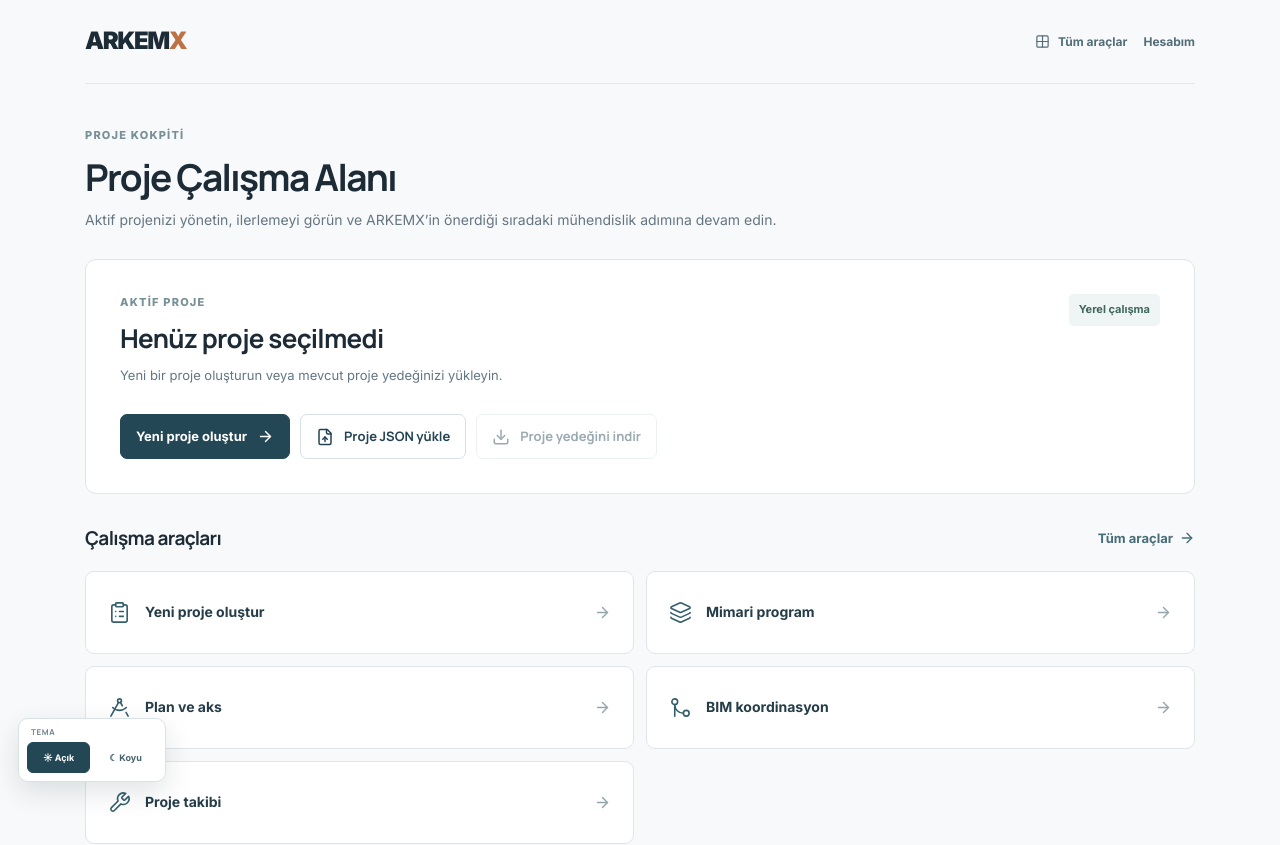
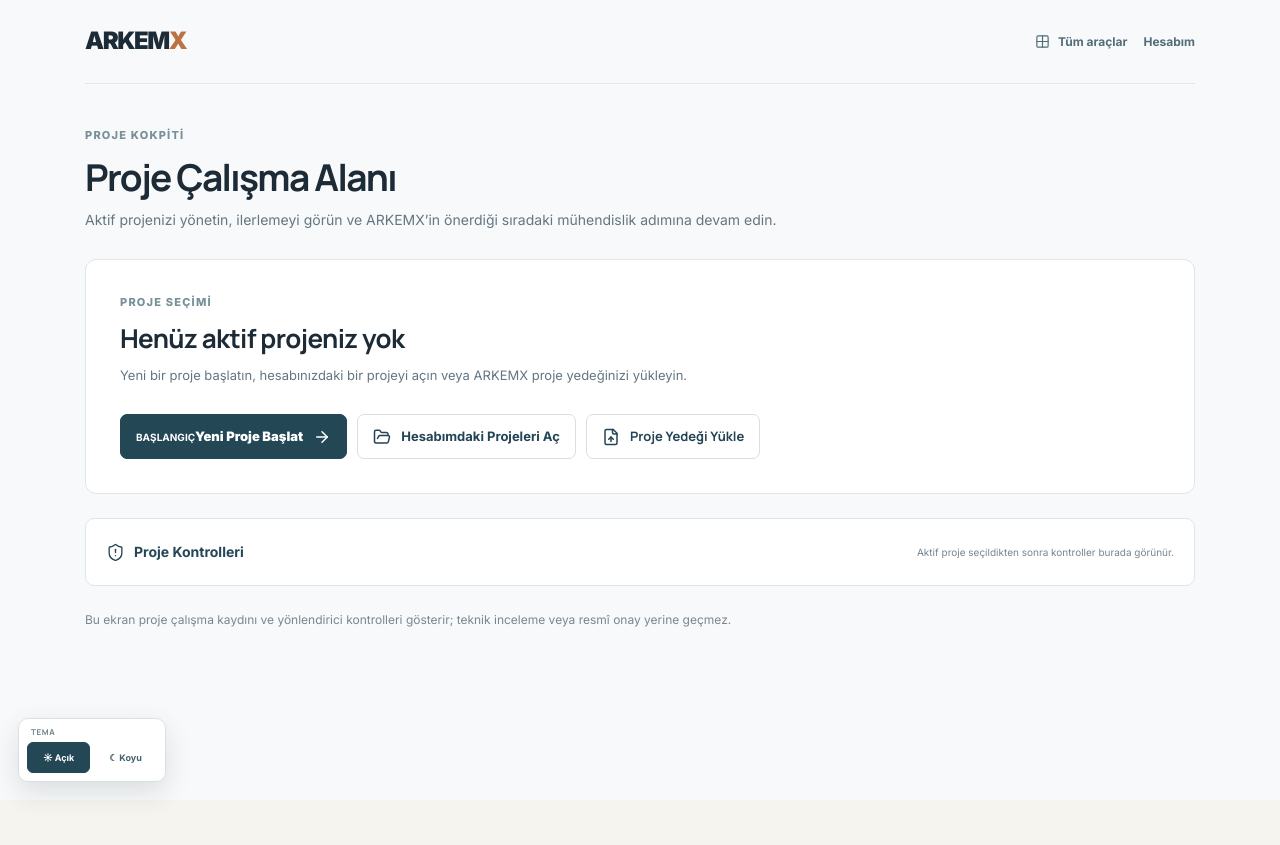
Before and after one commit to BuseIbsiroglu0637/arkemx-core-v1, a Next.js app: page /dijital-proje-merkezi in a window 1280 px wide. Shown: the top 845 px of the page. After the commit the page ends 800 px from the top, so only its background shows below. Built offline with nearby package versions, Linux system fonts and the light colour scheme.

Commit message:
refactor(workspace): proje kokpitini yolculuk ve sonraki adım odaklı yap

```diff
--- a/app/components/SimpleProjectCenter.tsx
+++ b/app/components/SimpleProjectCenter.tsx
@@ -3,33 +3,43 @@
 import Link from "next/link";
 import { useRef, useState } from "react";
 import {
-  ArrowRight, ClipboardList, Download, DraftingCompass,
-  FileUp, GitMerge, Layers3, ShieldAlert, Trash2, Wrench, X,
+  ArrowRight, Check, Download, FileUp, FolderOpen,
+  MoreHorizontal, ShieldAlert, Trash2, X,
 } from "lucide-react";
 import { downloadTextFile } from "../lib/engineering";
-import { deriveProjectJourneyState, useProjectKernel } from "./ProjectKernel";
+import { PROJECT_JOURNEY, deriveProjectJourneyState, useProjectKernel } from "./ProjectKernel";
 import { DigitalProjectHub } from "./DigitalProjectHub";
 
-const quickTools = [
-  { label: "Yeni proje oluştur", href: "/proje-baslat", Icon: ClipboardList },
-  { label: "Mimari program", href: "/mimari-program-studyosu", Icon: Layers3 },
-  { label: "Plan ve aks", href: "/plan-ve-aks", Icon: DraftingCompass },
-  { label: "BIM koordinasyon", href: "/bim-koordinasyon", Icon: GitMerge },
-  { label: "Proje takibi", href: "/proje-takibi", Icon: Wrench },
-] as const;
+const journeyDescriptions: Record<(typeof PROJECT_JOURNEY)[number]["short"], string> = {
+  Brief: "Proje hedefini ve temel ihtiyacı netleştirin.",
+  Arazi: "Konum, parsel ve saha verilerini doğrulayın.",
+  Mimari: "Alan programını ve plan kararlarını geliştirin.",
+  Sistem: "Taşıyıcı sistem ve yöntem kararını netleştirin.",
+  Koordinasyon: "Mühendislik disiplinlerini ortak modelde koordine edin.",
+  Planlama: "Süre, maliyet ve proje takibini yönetin.",
+  Teslim: "Kontrolleri tamamlayın ve dijital teslim paketini hazırlayın.",
+};
 
 export function SimpleProjectCenter() {
-  const { project, thread, importProject, clearLocalProject } = useProjectKernel();
+  const { project, thread, importProject, clearLocalProject, persistence } = useProjectKernel();
   const fileRef = useRef<HTMLInputElement>(null);
   const [notice, setNotice] = useState("");
   const [deleteOpen, setDeleteOpen] = useState(false);
   const [deleteBusy, setDeleteBusy] = useState(false);
+  const [operationsOpen, setOperationsOpen] = useState(false);
   const hasProject = Object.keys(project.modules).length > 0;
   const journeyState = deriveProjectJourneyState(thread);
+  const completedCount = journeyState.completed.filter(Boolean).length;
+  const remainingCount = Math.max(0, PROJECT_JOURNEY.length - completedCount);
   const journeyNextAction = {
-    label: journeyState.nextStep.label,
+    label: journeyState.allComplete ? "Teslim kontrollerini gözden geçir" : journeyState.nextStep.label,
     route: journeyState.nextStep.href,
   };
+  const storageLabel = persistence.state === "loading"
+    ? "Çalışma kaydı kontrol ediliyor"
+    : persistence.state === "unavailable"
+      ? "Yerel kayıt kullanılamıyor"
+      : "Bu cihazda kayıtlı";
   const projectType = (() => {
     const decision = project.modules["decision-assistant"];
     if (!decision || typeof decision !== "object" || Array.isArray(decision)) return "";
@@ -51,10 +61,10 @@
       const data: unknown = JSON.parse(await file.text());
       const accepted = importProject(data);
       setNotice(accepted
-        ? "Proje yüklendi. Proje adı ve bağlı veri alanlarını kontrol edin."
-        : "Bu dosya tam ARKEMX proje yedeği değil. Proje JSON dosyasını seçin.");
+        ? "Proje yedeği yüklendi. Proje adı ve bağlı veri alanlarını kontrol edin."
+        : "Bu dosya tam ARKEMX proje yedeği değil. ARKEMX proje JSON dosyasını seçin.");
     } catch {
-      setNotice("Dosya okunamadı. Geçerli bir proje JSON dosyası seçin.");
+      setNotice("Dosya okunamadı. Geçerli bir ARKEMX proje yedeği seçin.");
     }
     if (fileRef.current) fileRef.current.value = "";
   }
@@ -66,13 +76,15 @@
       JSON.stringify(project, null, 2),
       "application/json",
     );
-    setNotice("Tam proje JSON yedeği indirildi.");
+    setNotice("Tam proje yedeği indirildi.");
+    setOperationsOpen(false);
   }
 
   function removeLocalWorkingCopy() {
     clearLocalProject();
     setDeleteOpen(false);
-    setNotice("Bu tarayıcıdaki yerel çalışma kaydı silindi. Hesabınıza kaydedilmiş proje etkilenmedi.");
+    setOperationsOpen(false);
+    setNotice("Bu tarayıcıdaki çalışma kaydı silindi. Hesabınıza kaydedilmiş proje etkilenmedi.");
   }
 
   async function removeEverywhere() {
@@ -90,7 +102,8 @@
       }
       clearLocalProject();
       setDeleteOpen(false);
-      setNotice("Proje hem bu tarayıcıdaki yerel çalışma alanından hem de hesabınızdaki proje listesinden silindi.");
+      setOperationsOpen(false);
+      setNotice("Proje hem bu tarayıcıdaki çalışma alanından hem de hesabınızdaki proje listesinden silindi.");
     } catch {
       setNotice("Hesap servisine ulaşılamadı. Yerel çalışma kaydı korunuyor.");
     } finally {
@@ -99,84 +112,158 @@
   }
 
   return <div className="arx-center-content">
-    <section className="arx-center-project" aria-label="Aktif proje">
+    <section className={`arx-center-project ${hasProject ? "has-project" : "is-empty"}`} aria-label="Aktif proje">
       <div className="arx-center-project-heading">
         <div>
-          <span>AKTİF PROJE</span>
-          <h2>{hasProject ? project.name : "Henüz proje seçilmedi"}</h2>
+          <span>{hasProject ? "AKTİF PROJE" : "PROJE SEÇİMİ"}</span>
+          <h2>{hasProject ? project.name : "Henüz aktif projeniz yok"}</h2>
           <p>{hasProject
             ? `${project.id} · ${project.revision} · ${project.phase}`
-            : "Yeni bir proje oluşturun veya mevcut proje yedeğinizi yükleyin."}</p>
-          {hasProject && projectType ? <small className="arx-center-project-type">Proje türü: {projectType}</small> : null}
+            : "Yeni bir proje başlatın, hesabınızdaki bir projeyi açın veya ARKEMX proje yedeğinizi yükleyin."}</p>
+          {hasProject && projectType ? <small className="arx-center-project-type">{projectType}</small> : null}
         </div>
-        <span className="arx-center-storage">Yerel çalışma</span>
+        {hasProject ? <span className={`arx-center-storage is-${persistence.state}`}><i aria-hidden="true"></i>{storageLabel}</span> : null}
       </div>
+
       <div className="arx-center-actions">
         <Link className="arx-center-primary" href={hasProject ? journeyNextAction.route : "/proje-baslat"}>
-          {hasProject ? "Sonraki çalışmaya geç" : "Yeni proje oluştur"} <ArrowRight size={17} aria-hidden="true" />
+          <span>
+            <small>{hasProject ? "SIRADAKİ ADIM" : "BAŞLANGIÇ"}</small>
+            <b>{hasProject ? journeyNextAction.label : "Yeni Proje Başlat"}</b>
+          </span>
+          <ArrowRight size={18} aria-hidden="true" />
         </Link>
-        <button type="button" onClick={() => fileRef.current?.click()}>
-          <FileUp size={18} aria-hidden="true" /> Proje JSON yükle
-        </button>
-        <button type="button" onClick={exportProject} disabled={!hasProject}
-          title={!hasProject ? "Yedek indirmek için önce bir proje oluşturun veya yükleyin." : "Bütün proje modüllerini içeren JSON yedeği"}>
-          <Download size={18} aria-hidden="true" /> Proje yedeğini indir
-        </button>
-        {hasProject ? <button type="button" className="arx-center-delete-trigger" onClick={() => setDeleteOpen((value) => !value)}>
-          <Trash2 size={17} aria-hidden="true" /> Aktif projeyi sil
+
+        {!hasProject ? <Link href="/hesabim">
+          <FolderOpen size={18} aria-hidden="true" /> Hesabımdaki Projeleri Aç
+        </Link> : null}
+
+        {!hasProject ? <button type="button" onClick={() => fileRef.current?.click()}>
+          <FileUp size={18} aria-hidden="true" /> Proje Yedeği Yükle
         </button> : null}
+
+        {hasProject ? <div className="arx-center-more-wrap">
+          <button type="button" className="arx-center-more-trigger" aria-expanded={operationsOpen}
+            onClick={() => { setOperationsOpen((value) => !value); setDeleteOpen(false); }}>
+            <MoreHorizontal size={19} aria-hidden="true" /> Proje işlemleri
+          </button>
+          {operationsOpen ? <div className="arx-center-more-menu">
+            <button type="button" onClick={() => fileRef.current?.click()}><FileUp size={16} aria-hidden="true" /> Başka yedek yükle</button>
+            <button type="button" onClick={exportProject}><Download size={16} aria-hidden="true" /> Proje yedeğini indir</button>
+            <button type="button" className="danger" onClick={() => setDeleteOpen(true)}><Trash2 size={16} aria-hidden="true" /> Aktif projeyi sil</button>
+          </div> : null}
+        </div> : null}
+
         <input ref={fileRef} type="file" accept=".json,application/json"
-          className="sr-only" aria-label="ARKEMX proje JSON dosyası seç"
+          className="sr-only" aria-label="ARKEMX proje yedeği seç"
           onChange={(event) => { void loadProject(event.target.files?.[0]); }} />
       </div>
+
       {deleteOpen && hasProject ? <section className="arx-center-delete-panel" aria-label="Aktif projeyi silme seçenekleri">
         <div>
           <span>PROJEYİ SİL</span>
           <b>{project.name}</b>
           <small>{project.id} · {project.revision}</small>
-          <p>Bu işlem proje modüllerindeki mevcut çalışmayı kaldırır. Önce yedek indirmek isterseniz yukarıdaki “Proje yedeğini indir” düğmesini kullanın.</p>
+          <p>Bu işlem proje modüllerindeki mevcut çalışmayı kaldırır. Önce yedek indirmek isterseniz “Proje yedeğini indir” işlemini kullanın.</p>
         </div>
         <div className="arx-center-delete-actions">
           <article>
-            <button type="button" onClick={removeLocalWorkingCopy} disabled={deleteBusy}>Bu tarayıcıdaki çalışma kaydını sil</button>
+            <button type="button" onClick={removeLocalWorkingCopy} disabled={deleteBusy}>Yalnız bu cihazdaki kaydı sil</button>
             <small>Hesabınıza kaydedilmiş proje etkilenmez.</small>
           </article>
           <article>
             <button type="button" className="danger" onClick={() => { void removeEverywhere(); }} disabled={deleteBusy}>
               {deleteBusy ? "Siliniyor…" : "Projeyi her yerden sil"}
             </button>
-            <small>Hem bu tarayıcıdaki çalışma hem de hesabınızdaki proje kaydı silinir.</small>
+            <small>Bu cihazdaki çalışma ve hesabınızdaki proje kaydı silinir.</small>
           </article>
           <button type="button" className="cancel icon-only" onClick={() => setDeleteOpen(false)} disabled={deleteBusy} aria-label="Silme panelini kapat" title="Kapat"><X size={17} aria-hidden="true" /></button>
         </div>
       </section> : null}
+
       {notice && <p className="arx-center-notice" role="status" aria-live="polite">{notice}</p>}
     </section>
 
-    {hasProject && <section className="arx-center-overview" aria-label="Proje özeti">
-      <article><span>Bağlı veri alanı</span><strong>{thread.metrics.activeCount} / {thread.metrics.totalCount}</strong></article>
-      <article><span>Kontrol gerektiren konu</span><strong>{thread.issues.length}</strong></article>
-      <article><span>Sıradaki çalışma</span><strong className="arx-center-next">{journeyNextAction.label}</strong></article>
-    </section>}
+    {hasProject ? <>
+      <section className="arx-center-journey" aria-labelledby="arx-center-journey-title">
+        <div className="arx-center-section-heading">
+          <div>
+            <span>PROJE YOLCULUĞU</span>
+            <h2 id="arx-center-journey-title">Neredeyiz?</h2>
+          </div>
+          <small>{completedCount} / {PROJECT_JOURNEY.length} adım tamamlandı</small>
+        </div>
+        <div className="arx-center-journey-track">
+          {PROJECT_JOURNEY.map((step, index) => {
+            const done = journeyState.completed[index];
+            const current = index === journeyState.currentIndex && !journeyState.allComplete;
+            const state = done ? "done" : current ? "current" : "upcoming";
+            return <Link key={step.short} href={step.href} className={`arx-center-journey-step is-${state}`}
+              aria-current={current ? "step" : undefined}>
+              <i aria-hidden="true">{done ? <Check size={13} strokeWidth={2.4} /> : index + 1}</i>
+              <span><b>{step.short}</b><small>{done ? "Tamamlandı" : current ? "Şu an buradasın" : "Henüz başlanmadı"}</small></span>
+            </Link>;
+          })}
+        </div>
+      </section>
 
-    <section className="arx-center-tool-section" aria-labelledby="arx-center-tools-title">
-      <div className="arx-center-section-heading">
-        <h2 id="arx-center-tools-title">Çalışma araçları</h2>
-        <Link href="/">Tüm araçlar <ArrowRight size={16} aria-hidden="true" /></Link>
-      </div>
-      <div className="arx-center-tool-grid">
-        {quickTools.map(({ label, href, Icon }) => <Link key={label} className="arx-center-tool" href={href}>
-          <Icon size={23} strokeWidth={1.7} aria-hidden="true" />
-          <strong>{label}</strong>
-          <ArrowRight size={17} aria-hidden="true" />
-        </Link>)}
-      </div>
-    </section>
+      <section className="arx-center-overview" aria-label="Proje özeti">
+        <article><span>Proje ilerlemesi</span><strong>{completedCount} / {PROJECT_JOURNEY.length}</strong><small>tamamlanan ana adım</small></article>
+        <article><span>Açık konu</span><strong className={thread.issues.length ? "watch" : "good"}>{thread.issues.length}</strong><small>kontrol bekleyen kayıt</small></article>
+        <article><span>Veri hazırlığı</span><strong>%{thread.metrics.readiness}</strong><small>bağlı proje verisi</small></article>
+      </section>
 
-    <details className="arx-center-advanced">
-      <summary><span><ShieldAlert size={19} strokeWidth={1.7} aria-hidden="true" /> Ayrıntılı proje kontrolleri</span><small>Eksik adımlar, açık konular ve teslim hazırlığı</small></summary>
+      {thread.issues.length > 0 ? <section className={`arx-center-issue-banner ${thread.metrics.critical > 0 ? "is-critical" : ""}`} aria-label="Kontrol bekleyen konular">
+        <ShieldAlert size={19} strokeWidth={1.8} aria-hidden="true" />
+        <div>
+          <b>{thread.issues.length} konu işlem bekliyor</b>
+          <small>{thread.metrics.critical > 0 ? `${thread.metrics.critical} kritik kayıt öncelikli olarak gözden geçirilmeli.` : "Ayrıntılı proje kontrollerinden eksik ve açık konuları inceleyebilirsiniz."}</small>
+        </div>
+        <button type="button" onClick={() => document.getElementById("arx-project-controls")?.setAttribute("open", "")}>Kontrolleri aç</button>
+      </section> : null}
+
+      <section className="arx-center-next-work" aria-labelledby="arx-center-next-title">
+        <div>
+          <span>SIRADAKİ ADIM</span>
+          <h2 id="arx-center-next-title">{journeyNextAction.label}</h2>
+          <p>{journeyDescriptions[journeyState.nextStep.short]}</p>
+        </div>
+        <Link href={journeyNextAction.route}>Çalışmaya Devam Et <ArrowRight size={17} aria-hidden="true" /></Link>
+      </section>
+
+      <section className="arx-center-step-section" aria-labelledby="arx-center-steps-title">
+        <div className="arx-center-section-heading">
+          <div>
+            <span>PROJE ADIMLARI</span>
+            <h2 id="arx-center-steps-title">Çalışma akışı</h2>
+          </div>
+          <small>Her adım aynı proje kaydını kullanır.</small>
+        </div>
+        <div className="arx-center-step-grid">
+          {PROJECT_JOURNEY.map((step, index) => {
+            const done = journeyState.completed[index];
+            const current = index === journeyState.currentIndex && !journeyState.allComplete;
+            return <Link key={step.short} href={step.href} className={`arx-center-step-card ${done ? "is-done" : current ? "is-current" : ""}`}>
+              <span>{String(index + 1).padStart(2, "0")} / {step.short.toUpperCase()}</span>
+              <b>{step.label}</b>
+              <p>{journeyDescriptions[step.short]}</p>
+              <small>{done ? "Tamamlandı ✓" : current ? "Devam et →" : "Henüz başlanmadı"}</small>
+            </Link>;
+          })}
+        </div>
+      </section>
+    </> : null}
+
+    <details id="arx-project-controls" className="arx-center-advanced">
+      <summary>
+        <span><ShieldAlert size={19} strokeWidth={1.7} aria-hidden="true" /> Proje Kontrolleri</span>
+        <small>{hasProject
+          ? `${thread.issues.length} açık konu · ${remainingCount} eksik adım · ${journeyState.allComplete ? "Teslim akışı tamamlandı" : "Teslim henüz hazır değil"}`
+          : "Aktif proje seçildikten sonra kontroller burada görünür."}</small>
+      </summary>
       <div className="arx-center-advanced-content"><DigitalProjectHub simple /></div>
     </details>
-    <p className="arx-center-boundary">Bu ekran proje çalışma kaydını gösterir; teknik inceleme veya resmî onay yerine geçmez.</p>
+
+    <p className="arx-center-boundary">Bu ekran proje çalışma kaydını ve yönlendirici kontrolleri gösterir; teknik inceleme veya resmî onay yerine geçmez.</p>
   </div>;
 }
```
